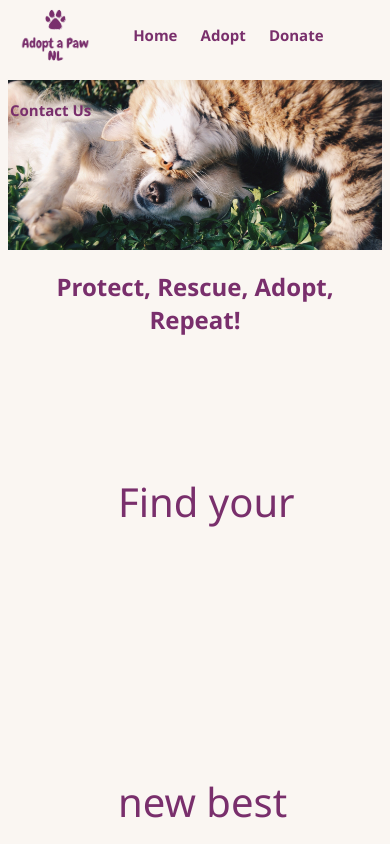
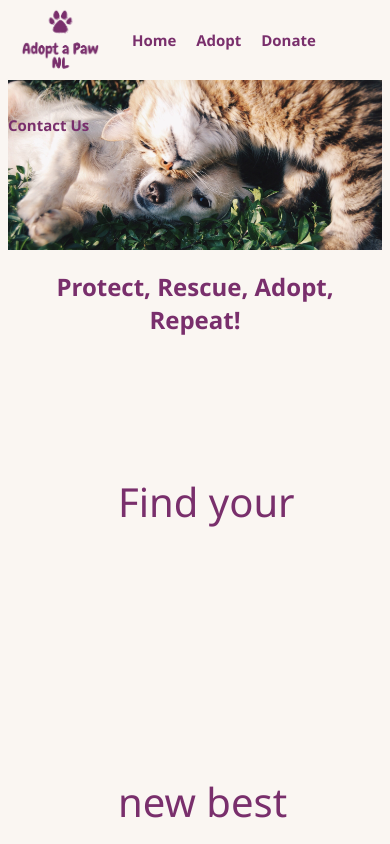
Before and after one commit to amanjotgill23/adoptapawnl, a plain HTML site: page index.html in a window 390 px wide. Shown: the top 844 px of the page. Drawn offline with Linux system fonts and the light colour scheme.

Commit message:
Testing changes to mobile view

```diff
--- a/adoptStyle.css
+++ b/adoptStyle.css
@@ -121,29 +121,23 @@ footer {
     }
 
     .topNav {
-        width: 100%;
-        height: 70px;
+        height: 80px;
     }
 
     .logo {
-        display: inline-block;
-        vertical-align: top;
-        width: 70px;
-        margin-right: 30px;
+        width: 80px;
+        margin-right: 20px;
         padding-left: 20px;
         padding-top: 5px;
     }
 
     .topNav > a {
-        display: inline-block;
-        padding-left: 10px;
-        padding-right: 10px;
-        line-height: 70px;
-        text-decoration: none;
+        padding-left: 8px;
+        padding-right: 8px;
+        line-height: 80px;
         font-size: 15px;
-        color: #792f6c;
-        font-weight: bold;
     }
+
     main {
         margin-top: 80px;
     }
--- a/contactStyle.css
+++ b/contactStyle.css
@@ -109,28 +109,21 @@ footer {
     }
 
     .topNav {
-        width: 100%;
-        height: 70px;
+        height: 80px;
     }
 
     .logo {
-        display: inline-block;
-        vertical-align: top;
-        width: 70px;
-        margin-right: 30px;
+        width: 80px;
+        margin-right: 20px;
         padding-left: 20px;
         padding-top: 5px;
     }
 
     .topNav > a {
-        display: inline-block;
-        padding-left: 10px;
-        padding-right: 10px;
-        line-height: 70px;
-        text-decoration: none;
+        padding-left: 8px;
+        padding-right: 8px;
+        line-height: 80px;
         font-size: 15px;
-        color: #792f6c;
-        font-weight: bold;
     }
 
     main {
--- a/donateStyle.css
+++ b/donateStyle.css
@@ -110,28 +110,21 @@ footer {
     }
 
     .topNav {
-        width: 100%;
-        height: 70px;
+        height: 80px;
     }
 
     .logo {
-        display: inline-block;
-        vertical-align: top;
-        width: 70px;
-        margin-right: 30px;
+        width: 80px;
+        margin-right: 20px;
         padding-left: 20px;
         padding-top: 5px;
     }
 
     .topNav > a {
-        display: inline-block;
-        padding-left: 10px;
-        padding-right: 10px;
-        line-height: 70px;
-        text-decoration: none;
+        padding-left: 8px;
+        padding-right: 8px;
+        line-height: 80px;
         font-size: 15px;
-        color: #792f6c;
-        font-weight: bold;
     }
 
     main {
@@ -139,7 +132,7 @@ footer {
     }
 
     .shelters {
-        padding-left: 5%;
+        padding-left: 2%;
         padding-top: 25px;
         padding-bottom: 25px;
     }
--- a/site.css
+++ b/site.css
@@ -22,6 +22,7 @@ header {
     width: 150px;
     margin-right: 270px;
     padding-left: 50px;
+
 }
 .topNav > a {
     display: inline-block;
@@ -85,35 +86,32 @@ footer {
 @media screen and (max-width: 500px) {
 
     body {
-        font-size: 12px;
+        font-size: 15px;
     }
 
     .topNav {
-        width: 100%;
-        height: 70px;
+        height: 80px;
     }
 
     .logo {
-        display: inline-block;
-        vertical-align: top;
-        width: 70px;
-        margin-right: 30px;
+        width: 80px;
+        margin-right: 20px;
         padding-left: 20px;
         padding-top: 5px;
     }
 
     .topNav > a {
-        display: inline-block;
-        padding-left: 10px;
-        padding-right: 10px;
-        line-height: 70px;
-        text-decoration: none;
+        padding-left: 8px;
+        padding-right: 8px;
+        line-height: 80px;
         font-size: 15px;
-        color: #792f6c;
-        font-weight: bold;
     }
 
     main {
         margin-top: 80px;
     }
+
+    .headline {
+        font-size: 12px;
+    }
 }
```
